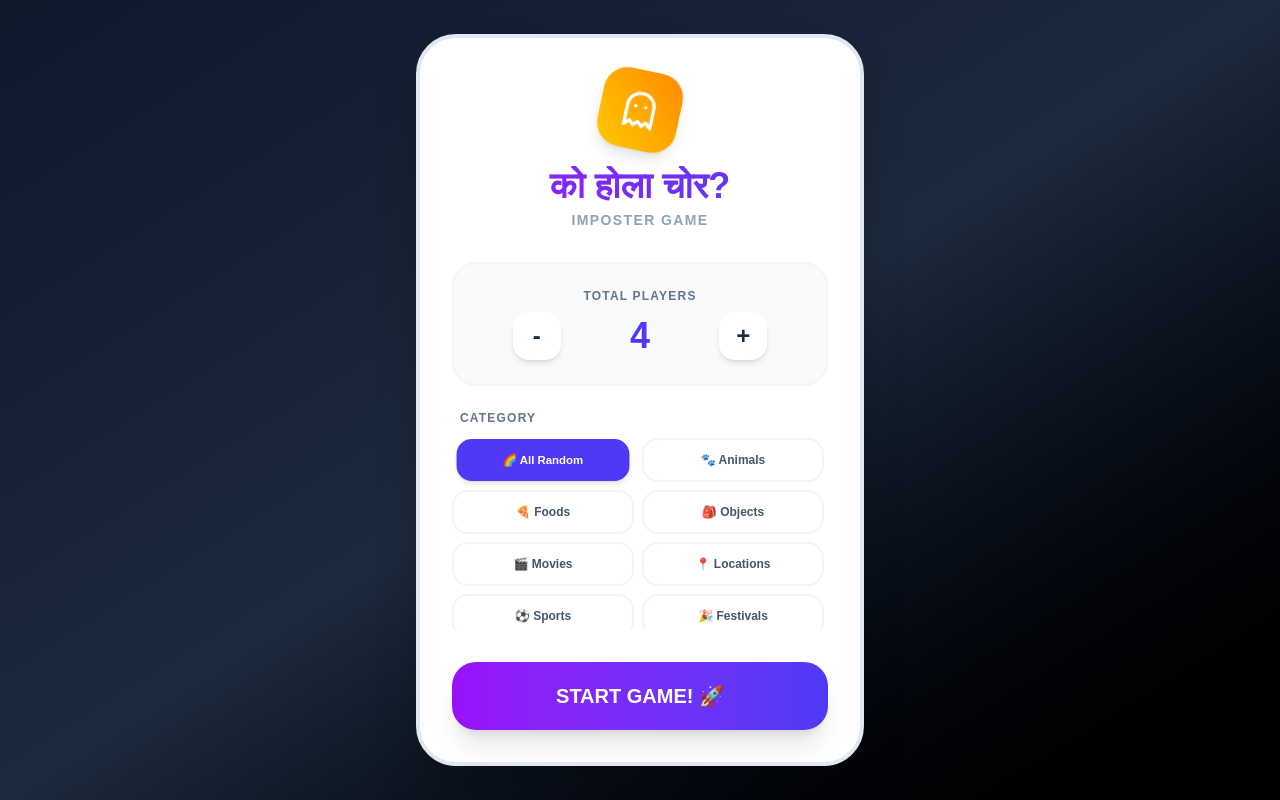
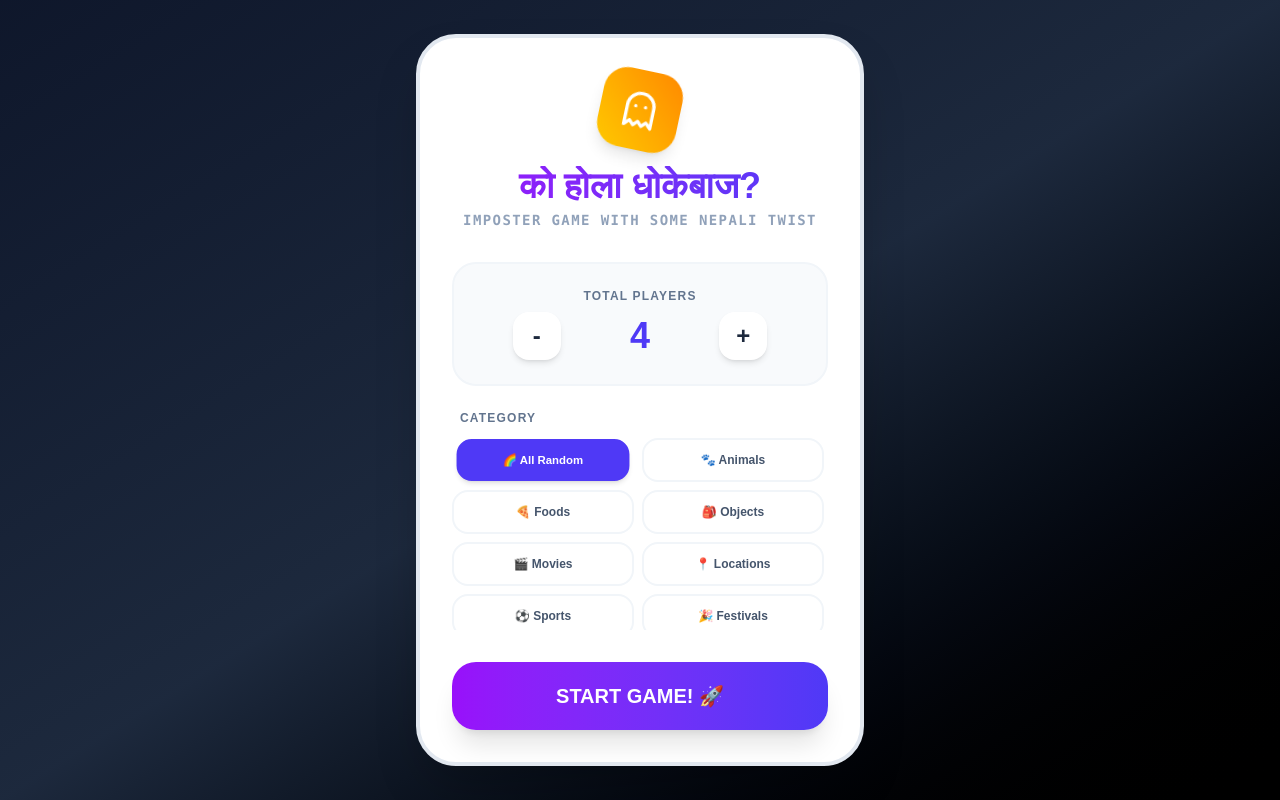
Before and after one commit to sabin147/imposter-NepaliGame, a React (Vite) app: page / in a window 1280 px wide. Built offline with nearby package versions, Linux system fonts and the light colour scheme.

Commit message:
Updated title to Ko Hola Dhokebazz and added discussion screen

```diff
--- a/src/App.jsx
+++ b/src/App.jsx
@@ -1,5 +1,5 @@
 import React, { useState } from 'react';
-import { Ghost, Search, RotateCcw, ChevronRight, MessageCircle, AlertCircle } from 'lucide-react';
+import { Ghost, Search, RotateCcw, ChevronRight, MessageCircle } from 'lucide-react';
 
 const categories = {
   animals: {
@@ -27,7 +27,7 @@ const categories = {
     name: '🎬 Movies',
     words: [
       'Avatar', 'Titanic', 'Star Wars', 'Jurassic Park', 'Avengers', 'Iron Man', 'The Dark Knight', 'Inception', 'Interstellar', 'Gladiator', 'Braveheart', 'The Matrix', 'The Godfather', 'Pulp Fiction', 'Forrest Gump', 'The Lion King', 'Toy Story', 'Finding Nemo', 'Frozen', 'Shrek', 'Harry Potter', 'Lord of the Rings', 'The Hobbit', 'Pirates of the Caribbean', 'Spider-Man', 'Batman', 'Superman', 'Wonder Woman', 'Black Panther', 'Joker', 'Deadpool', 'The Hangover', 'Bridesmaids', 'Home Alone', 'Die Hard', 'Mission Impossible', 'James Bond', 'Fast and Furious', 'Mad Max', 'Terminator', 'Alien', 'Predator', 'Ghostbusters', 'Back to the Future', 'Indiana Jones', 'E.T.', 'Jaws', 'Psycho', 'The Shining', 'Scream', 'Halloween', 'Up', 'Coco', 'Ratatouille', 'The Incredibles', 'Monsters Inc', 'Cars', 'Moana', 'Aladdin', 'Beauty and the Beast', 'Cinderella', 'The Little Mermaid', 'Mulan', 'Tarzan', 'Hercules', 'Pocahontas', 'The Jungle Book', 'Sleeping Beauty', 'Snow White', 'Pinocchio', 'Bambi', 'Dumbo', 'Alice in Wonderland', 'Peter Pan', 'Lady and the Tramp', '101 Dalmatians', 'The Aristocats', 'Robin Hood', 'The Fox and the Hound', 'The Rescuers',
-      'Loot', 'Kabaddi', 'Pashupati Prasad', 'Chhakka Panja', 'Darpan Chhaya', 'Kusume Rumal', 'Basanti', 'Jhola', 'Maitighar', 'Hami Tin Bhai', 'Kohinoor', 'Aama', 'Numafung', 'Khalo', 'Seto Surya', 'Kilo Pothi', 'Kagbeni', 'Saanghuro', 'Prem Geet', 'Jerry'
+      'Loot', 'Kabaddi', 'Pashupati Prasad', 'Chhakka Panja', 'Darpan Chhaya', 'Kusume Rumal', 'Basanti', 'Jhola', 'Maitighar', 'Hami Tin Bhai', 'Kohinoor', 'Aama', 'Numafung', 'Khalo', 'Seto Surya', 'Kalo Pothi', 'Kagbeni', 'Saanghuro', 'Prem Geet', 'Jerry'
     ]
   },
   locations: {
@@ -82,7 +82,6 @@ const App = () => {
       setCurrentPlayer(prev => prev + 1);
       setShowWord(false);
     } else {
-      // Go to discussion first, not voting!
       setGameState('discussion');
     }
   };
@@ -98,8 +97,8 @@ const App = () => {
                 <div className="bg-gradient-to-tr from-yellow-400 to-orange-400 w-20 h-20 rounded-3xl mx-auto flex items-center justify-center shadow-lg rotate-12 mb-4">
                   <Ghost className="text-white" size={40} />
                 </div>
-                <h1 className="text-4xl font-black text-transparent bg-clip-text bg-gradient-to-r from-purple-600 to-indigo-600">को होला चोर?</h1>
-                <p className="text-slate-400 text-sm mt-1 uppercase tracking-widest font-bold">Imposter Game</p>
+                <h1 className="text-4xl font-black text-transparent bg-clip-text bg-gradient-to-r from-purple-600 to-indigo-600">को होला धोकेबाज?</h1>
+                <p className="text-slate-400 text-sm mt-1 uppercase tracking-widest font-bold font-mono tracking-tight">Imposter Game with Some Nepali Twist</p>
               </div>
 
               <div className="space-y-6">
@@ -145,7 +144,7 @@ const App = () => {
                 <div className="space-y-8 animate-in flip-in-y duration-500">
                   <div className={`p-10 rounded-[2.5rem] border-4 border-dashed relative ${currentPlayer === gameData.imposterIndex ? 'bg-red-50 border-red-400' : 'bg-yellow-50 border-yellow-400'}`}>
                      <span className={`absolute -top-4 left-1/2 -translate-x-1/2 px-4 py-1 rounded-full text-xs text-white font-bold ${currentPlayer === gameData.imposterIndex ? 'bg-red-500' : 'bg-yellow-500'}`}>YOUR CARD</span>
-                     <div className={`text-4xl font-black tracking-tighter ${currentPlayer === gameData.imposterIndex ? 'text-red-600' : 'text-indigo-800'}`}>
+                     <div className={`text-4xl font-black tracking-tighter whitespace-pre-line ${currentPlayer === gameData.imposterIndex ? 'text-red-600' : 'text-indigo-800'}`}>
                        {currentPlayer === gameData.imposterIndex ? 'धोकेबाज हौ तिमी! 🕵️\n(IMPOSTER)' : gameData.secretWord}
                      </div>
                   </div>
@@ -164,7 +163,7 @@ const App = () => {
                 <h2 className="text-3xl font-black text-slate-800 italic">Discussion Time! 🗣️</h2>
                 <p className="text-slate-500 text-sm">
                   Everyone has seen their word. Put the phone in the middle and start describing!
-                  When you've found the <span className="text-red-500">dhokebazz</span>, click below.
+                  When you've found the <span className="text-red-500 font-black">धोकेबाज</span>, click below.
                 </p>
               </div>
 
```
